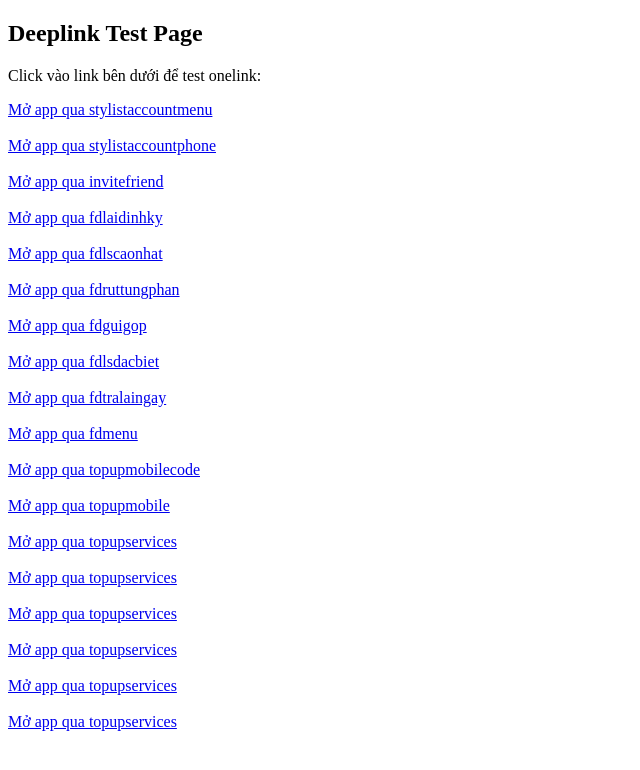
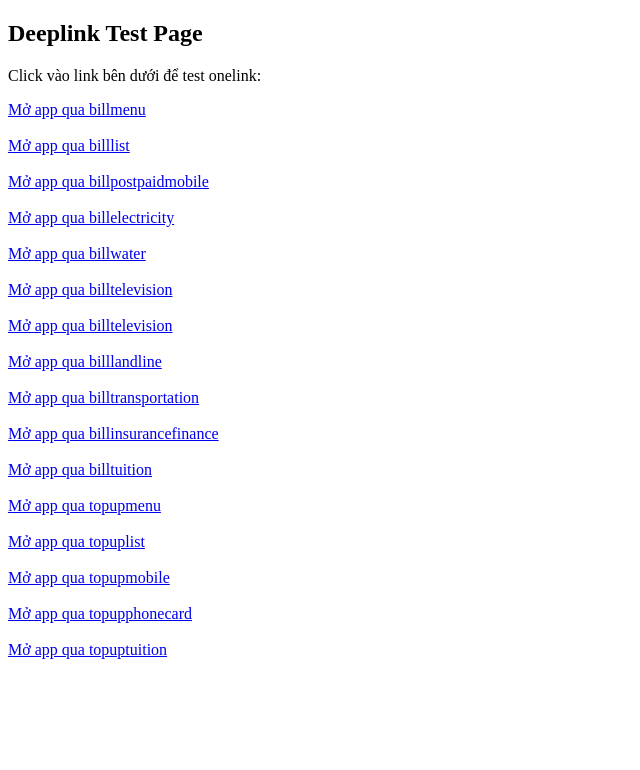
Before and after one commit to xuannt1/test-onelink, a plain HTML site: page billingtopup.html in a window 1280 px wide. Shown: the whole page, without its empty margins (0-640 px from the left). Drawn offline with Linux system fonts and the light colour scheme.

Commit message:
Update billingtopup.html

```diff
--- a/billingtopup.html
+++ b/billingtopup.html
@@ -8,40 +8,38 @@
   <h2>Deeplink Test Page</h2>
   <p>Click vào link bên dưới để test onelink:</p>
 
-  <a href="https://msbmbank.onelink.me/c1bo?af_xp=social&pid=magnet&deep_link_value=rewards&af_dp=msbmbank%3A%2F%2Fapplink&af_force_deeplink=true">Mở app qua stylistaccountmenu </a><br><br>
+<a href="https://mbank.onelink.me/lK5E?af_xp=app&pid=magnet&c=deeplink&deep_link_value=billmenu&af_dp=msbmbank%3A%2F%2Fapplink&af_force_deeplink=true">Mở app qua billmenu</a><br><br>
 
-<a href="https://mbank.onelink.me/lK5E?af_xp=app&pid=magnet&c=deeplink&deep_link_value=billmenu&af_dp=msbmbank%3A%2F%2Fapplink&af_force_deeplink=true">Mở app qua stylistaccountphone</a><br><br>
+ <a href="https://mbank.onelink.me/lK5E?af_xp=app&pid=magnet&c=deeplink&deep_link_value=billlist&af_dp=msbmbank%3A%2F%2Fapplink&af_force_deeplink=true">Mở app qua billlist</a><br><br>
 
- <a href="https://mbank.onelink.me/lK5E?af_xp=app&pid=magnet&c=deeplink&deep_link_value=billlist&af_dp=msbmbank%3A%2F%2Fapplink&af_force_deeplink=true">Mở app qua invitefriend</a><br><br>
+ <a href="https://mbank.onelink.me/lK5E?af_xp=app&pid=magnet&c=deeplink&deep_link_value=billpostpaidmobile&af_dp=msbmbank%3A%2F%2Fapplink&af_force_deeplink=true">Mở app qua billpostpaidmobile</a><br><br>
 
- <a href="https://mbank.onelink.me/lK5E?af_xp=app&pid=magnet&c=deeplink&deep_link_value=billpostpaidmobile&af_dp=msbmbank%3A%2F%2Fapplink&af_force_deeplink=true">Mở app qua fdlaidinhky</a><br><br>
+ <a href="https://mbank.onelink.me/lK5E?af_xp=app&pid=magnet&c=deeplink&deep_link_value=billelectricity&af_dp=msbmbank%3A%2F%2Fapplink&af_force_deeplink=true">Mở app qua billelectricity</a><br><br>
 
- <a href="https://mbank.onelink.me/lK5E?af_xp=app&pid=magnet&c=deeplink&deep_link_value=billelectricity&af_dp=msbmbank%3A%2F%2Fapplink&af_force_deeplink=true">Mở app qua fdlscaonhat</a><br><br>
+ <a href="https://mbank.onelink.me/lK5E?af_xp=app&pid=magnet&c=deeplink&deep_link_value=billwater&af_dp=msbmbank%3A%2F%2Fapplink&af_force_deeplink=true">Mở app qua billwater</a><br><br>
 
- <a href="https://mbank.onelink.me/lK5E?af_xp=app&pid=magnet&c=deeplink&deep_link_value=billwater&af_dp=msbmbank%3A%2F%2Fapplink&af_force_deeplink=true">Mở app qua fdruttungphan</a><br><br>
+ <a href="https://mbank.onelink.me/lK5E?af_xp=app&pid=magnet&c=deeplink&deep_link_value=billtelevision&af_dp=msbmbank%3A%2F%2Fapplink&af_force_deeplink=true">Mở app qua billtelevision</a><br><br>
 
- <a href="https://mbank.onelink.me/lK5E?af_xp=app&pid=magnet&c=deeplink&deep_link_value=billtelevision&af_dp=msbmbank%3A%2F%2Fapplink&af_force_deeplink=true">Mở app qua fdguigop</a><br><br>
+ <a href="https://mbank.onelink.me/lK5E?af_xp=app&pid=magnet&c=deeplink&deep_link_value=billtelevision&af_dp=msbmbank%3A%2F%2Fapplink&af_force_deeplink=true">Mở app qua billtelevision</a><br><br>
 
- <a href="https://mbank.onelink.me/lK5E?af_xp=app&pid=magnet&c=deeplink&deep_link_value=billtelevision&af_dp=msbmbank%3A%2F%2Fapplink&af_force_deeplink=true">Mở app qua fdlsdacbiet</a><br><br>
+ <a href="https://mbank.onelink.me/lK5E?af_xp=app&pid=magnet&c=deeplink&deep_link_value=billlandline&af_dp=msbmbank%3A%2F%2Fapplink&af_force_deeplink=true">Mở app qua billlandline</a><br><br>
 
- <a href="https://mbank.onelink.me/lK5E?af_xp=app&pid=magnet&c=deeplink&deep_link_value=billlandline&af_dp=msbmbank%3A%2F%2Fapplink&af_force_deeplink=true">Mở app qua fdtralaingay</a><br><br>
+ <a href="https://mbank.onelink.me/lK5E?af_xp=app&pid=magnet&c=deeplink&deep_link_value=billtransportation&af_dp=msbmbank%3A%2F%2Fapplink&af_force_deeplink=true">Mở app qua billtransportation</a><br><br>
 
- <a href="https://mbank.onelink.me/lK5E?af_xp=app&pid=magnet&c=deeplink&deep_link_value=billtransportation&af_dp=msbmbank%3A%2F%2Fapplink&af_force_deeplink=true">Mở app qua fdmenu</a><br><br>
+ <a href="https://mbank.onelink.me/lK5E?af_xp=app&pid=magnet&c=deeplink&deep_link_value=billinsurancefinance&af_dp=msbmbank%3A%2F%2Fapplink&af_force_deeplink=true">Mở app qua billinsurancefinance</a><br><br>
 
- <a href="https://mbank.onelink.me/lK5E?af_xp=app&pid=magnet&c=deeplink&deep_link_value=billinsurancefinance&af_dp=msbmbank%3A%2F%2Fapplink&af_force_deeplink=true">Mở app qua topupmobilecode</a><br><br>
+ <a href="https://mbank.onelink.me/lK5E?af_xp=app&pid=magnet&c=deeplink&deep_link_value=billtuition&af_dp=msbmbank%3A%2F%2Fapplink&af_force_deeplink=true">Mở app qua billtuition</a><br><br>
 
- <a href="https://mbank.onelink.me/lK5E?af_xp=app&pid=magnet&c=deeplink&deep_link_value=billtuition&af_dp=msbmbank%3A%2F%2Fapplink&af_force_deeplink=true">Mở app qua topupmobile</a><br><br>
+ <a href="https://mbank.onelink.me/lK5E?af_xp=app&pid=magnet&c=deeplink&deep_link_value=topupmenu&af_dp=msbmbank%3A%2F%2Fapplink&af_force_deeplink=true">Mở app qua topupmenu</a><br><br>
 
- <a href="https://mbank.onelink.me/lK5E?af_xp=app&pid=magnet&c=deeplink&deep_link_value=topupmenu&af_dp=msbmbank%3A%2F%2Fapplink&af_force_deeplink=true">Mở app qua topupservices</a><br><br>
+ <a href="https://mbank.onelink.me/lK5E?af_xp=app&pid=magnet&c=deeplink&deep_link_value=topuplist&af_dp=msbmbank%3A%2F%2Fapplink&af_force_deeplink=true">Mở app qua topuplist</a><br><br>
 
- <a href="https://mbank.onelink.me/lK5E?af_xp=app&pid=magnet&c=deeplink&deep_link_value=topuplist&af_dp=msbmbank%3A%2F%2Fapplink&af_force_deeplink=true">Mở app qua topupservices</a><br><br>
+  <a href="https://mbank.onelink.me/lK5E?af_xp=app&pid=magnet&c=deeplink&deep_link_value=topupmobile&af_dp=msbmbank%3A%2F%2Fapplink&af_force_deeplink=true">Mở app qua topupmobile</a><br><br>
 
-  <a href="https://mbank.onelink.me/lK5E?af_xp=app&pid=magnet&c=deeplink&deep_link_value=topupmobile&af_dp=msbmbank%3A%2F%2Fapplink&af_force_deeplink=true">Mở app qua topupservices</a><br><br>
+  <a href="https://mbank.onelink.me/lK5E?af_xp=app&pid=magnet&c=deeplink&deep_link_value=topupphonecard&af_dp=msbmbank%3A%2F%2Fapplink&af_force_deeplink=true">Mở app qua topupphonecard</a><br><br>
 
-  <a href="https://mbank.onelink.me/lK5E?af_xp=app&pid=magnet&c=deeplink&deep_link_value=topupphonecard&af_dp=msbmbank%3A%2F%2Fapplink&af_force_deeplink=true">Mở app qua topupservices</a><br><br>
+  <a href="https://mbank.onelink.me/lK5E?af_xp=app&pid=magnet&c=deeplink&deep_link_value=topuptuition&af_dp=msbmbank%3A%2F%2Fapplink&af_force_deeplink=true">Mở app qua topuptuition</a><br><br>
 
-  <a href="https://mbank.onelink.me/lK5E?af_xp=app&pid=magnet&c=deeplink&deep_link_value=topuptuition&af_dp=msbmbank%3A%2F%2Fapplink&af_force_deeplink=true">Mở app qua topupservices</a><br><br>
 
-  <a href="https://mbank.onelink.me/lK5E?af_xp=app&pid=magnet&c=deeplink&deep_link_value=topuptuition&af_dp=msbmbank%3A%2F%2Fapplink&af_force_deeplink=true">Mở app qua topupservices</a><br><br>
 </body>
 </html>
```
